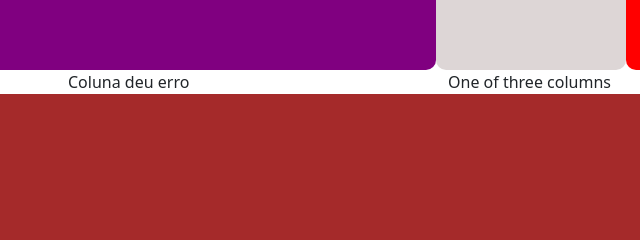
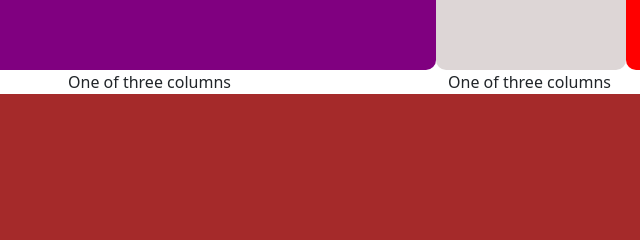
Before and after one commit to victorlucas23/modulogit, a plain HTML site: page index.html in a window 1280 px wide. Shown: the part 536-776 px from the top of the page, 394-1034 px from the left. Drawn offline with Linux system fonts and the light colour scheme.

Commit message:
Revert "Nova coluna na index com erro"
This reverts commit d9784686bb44f066c40cfdafc032222c33012865.

```diff
--- a/index.html
+++ b/index.html
@@ -54,7 +54,7 @@
                Uma de três colunas
             </div>
             <div class="col">
-                Coluna deu erro
+                One of three columns
             </div>
             <div class="col">
                 One of three columns
```
Also changed, not shown: 2 other files.
